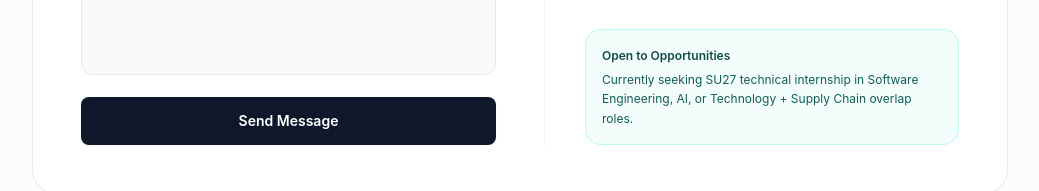
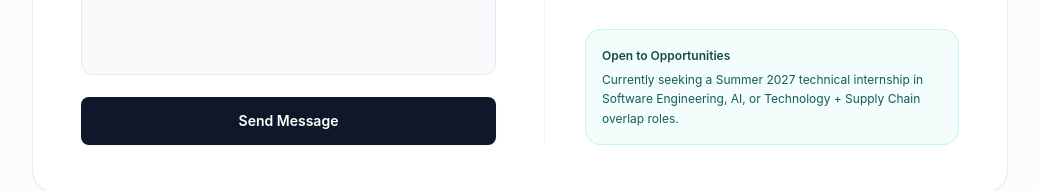
Before and after one commit to Soham-Codes/soham-portfolio, a website built with Vite: page v2/contact.html in a window 1280 px wide. Shown: the part 534-725 px from the top of the page, without its empty margins (120-1159 px from the left). Built offline with nearby package versions, Linux system fonts and the light colour scheme.

Commit message:
Polish internship availability wording

```diff
--- a/v2/contact.html
+++ b/v2/contact.html
@@ -220,7 +220,7 @@
                 <div
                     class="p-4 rounded-2xl bg-teal-50/80 border border-teal-200/60 text-teal-900 text-xs leading-relaxed">
                     <p class="font-semibold mb-1">Open to Opportunities</p>
-                    <p class="text-teal-800">Currently seeking SU27 technical internship in Software Engineering, AI, or
+                    <p class="text-teal-800">Currently seeking a Summer 2027 technical internship in Software Engineering, AI, or
                         Technology + Supply Chain overlap roles.</p>
                 </div>
             </div>
```
